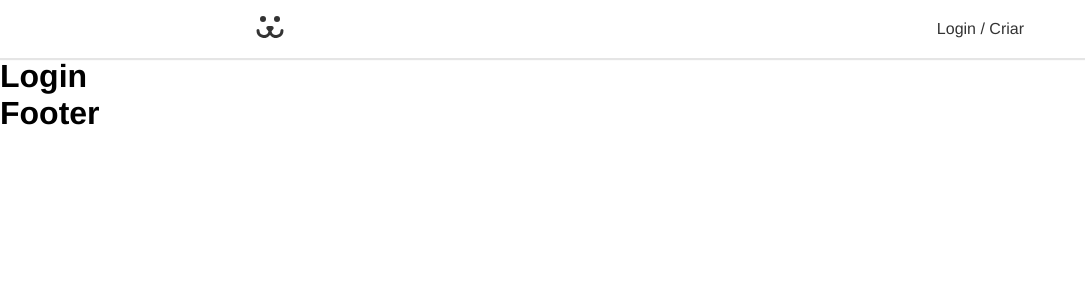
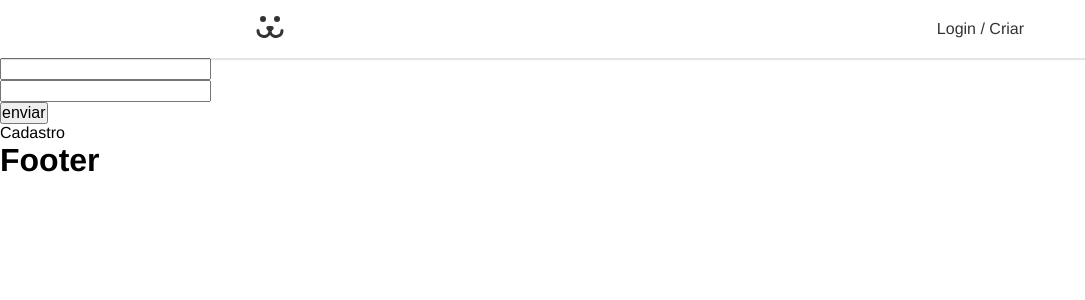
Before and after one commit to saulo775/perritos, a React (Create React App) app: page /login in a window 1280 px wide. Shown: the top 300 px of the page, without its empty margins (0-1085 px from the left). Built offline with nearby package versions, Linux system fonts and the light colour scheme.

Commit message:
feat - componente de form para login

```diff
--- a/package.json
+++ b/package.json
@@ -6,6 +6,7 @@
     "@testing-library/jest-dom": "^5.16.2",
     "@testing-library/react": "^12.1.3",
     "@testing-library/user-event": "^13.5.0",
+    "axios": "^0.26.0",
     "react": "^17.0.2",
     "react-dom": "^17.0.2",
     "react-router-dom": "^6.2.2",
--- a/src/App.js
+++ b/src/App.js
@@ -15,7 +15,7 @@ function App() {
         <Header/>
         <Routes>
           <Route path="/" element={<Home/>}/>
-          <Route path="/login" element={<Login/>}/>
+          <Route path="/login/*" element={<Login/>}/>
         </Routes>
         <Footer/>
       </BrowserRouter>
--- /dev/null
+++ b/src/pages/login/LoginCreate.jsx
@@ -0,0 +1,9 @@
+import React from "react";
+
+export function LoginCreate() {
+    return(
+        <div>
+            Login Create
+        </div>
+    );
+}
--- /dev/null
+++ b/src/pages/login/LoginForm.jsx
@@ -0,0 +1,45 @@
+
+import React from "react";
+import { Link } from "react-router-dom";
+
+export function LoginForm(){
+    const [username, setUsername] = React.useState('');
+    const [password, setPassword] = React.useState('');
+
+    function handleSubmit(event) {
+        //Cancela a ação padrão
+        event.preventDefault();
+        //faz requisição do tipo post para a api
+        fetch('https://dogsapi.origamid.dev/json/jwt-auth/v1/token',{
+            method: 'POST',
+            Headers: {
+                'Content-Type': 'aplication/json',
+            },
+            body: JSON.stringify({ username, password }),
+        }).then((response)=>{
+            console.log(response);
+            return response.json();
+        })
+        .then((json)=>{
+            console.log(json);
+        })
+    }
+    return(
+        <section>
+            <form action="" onSubmit={handleSubmit}>
+                <input
+                    type="text"
+                    value={username}
+                    onChange={(event)=>setUsername(event.target.value)}
+                />
+                <input
+                    type="text"
+                    value={password}
+                    onChange={(event)=>setPassword(event.target.value)}
+                />
+                <button type="submit">enviar</button>
+            </form>
+            <Link to="/login/create">Cadastro</Link>
+        </section>
+    )
+}
--- /dev/null
+++ b/src/pages/login/LoginPasswordLost.jsx
@@ -0,0 +1,9 @@
+import React from "react";
+
+export function LoginPasswordLost() {
+    return(
+        <div>
+            hello
+        </div>
+    );
+}
--- /dev/null
+++ b/src/pages/login/LoginPasswordReset.jsx
@@ -0,0 +1,9 @@
+import React from "react";
+
+export function LoginPasswordReset() {
+    return(
+        <div>
+            hello
+        </div>
+    );
+}
--- a/src/pages/login/index.jsx
+++ b/src/pages/login/index.jsx
@@ -1,7 +1,19 @@
 import React from "react";
+import { Routes, Route } from "react-router-dom";
+import { LoginForm } from "./LoginForm";
+import { LoginCreate } from './LoginCreate';
+import { LoginPasswordLost } from './LoginPasswordLost';
+import { LoginPasswordReset } from './LoginPasswordReset';
 
 export function Login() {
     return(
-        <h1>Login</h1>
+        <section>
+            <Routes>
+                <Route path="/" element={<LoginForm/>}/>
+                <Route path="create" element={<LoginCreate/>}/>
+                <Route path="lost" element={<LoginPasswordLost/>}/>
+                <Route path="reset" element={<LoginPasswordReset/>}/>
+            </Routes>
+        </section>
     )
 }
```
Also changed, not shown: 1 other file (tests, documents, lock files or other folders).
